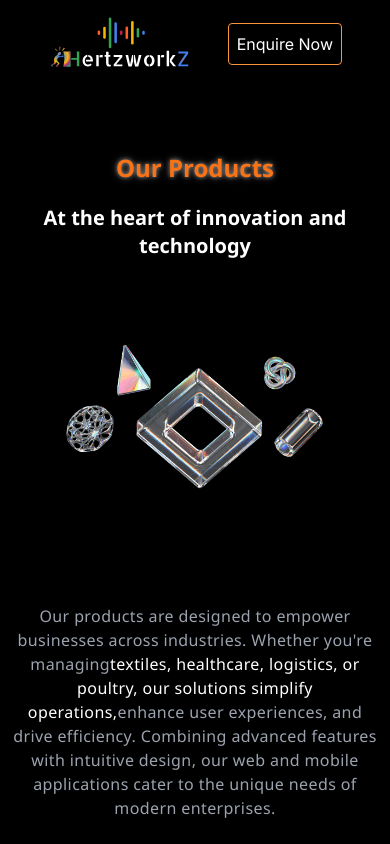
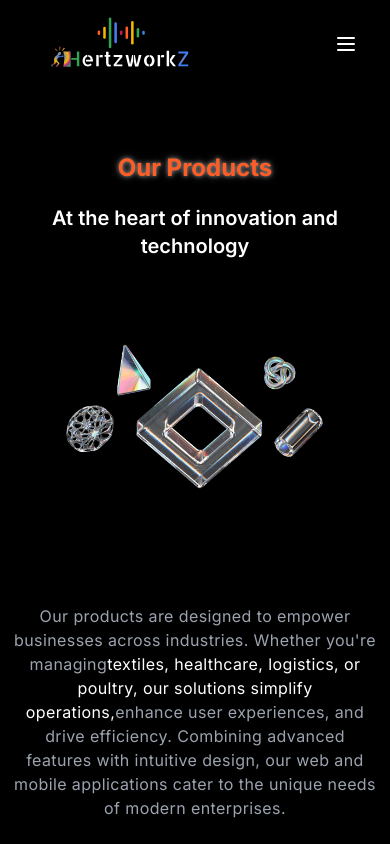
Before and after one commit to sabarish-10/hertz, a React (Vite) app: page / in a window 390 px wide. Shown: the top 844 px of the page. Built offline with nearby package versions, Linux system fonts and the light colour scheme.

Commit message:
Altered Navbar Styles

```diff
--- a/src/components/productsPage/Navbar.jsx
+++ b/src/components/productsPage/Navbar.jsx
@@ -1,26 +1,72 @@
-import React from "react";
-import logo from "/assets/logo.svg"
+import React, { useState } from "react";
+import logo from "/assets/logo.svg";
+
 function Navbar() {
+  const [isMenuOpen, setIsMenuOpen] = useState(false);
+
   return (
-    <nav className="flex justify-between items-center  mx-4 p-4 bg-black text-white">
+    <nav className="flex justify-between items-center mx-4 p-4 bg-black text-white font-segoe">
       <div className="flex items-center">
-        <img
-          src={logo}
-          alt="Logo"
-          className="w-36 h-14 mx-4"
-        />
+        <img src={logo} alt="Logo" className="w-36 h-14 mx-4" />
+      </div>
 
-      </div>
-      <ul className="cursor-pointer hidden md:flex mx-4 flex items-center space-x-6 text-sm">
+      <ul className="hidden md:flex items-center space-x-6 text-sm">
         <li className="hover:text-orange-500">Home</li>
         <li className="hover:text-orange-500">Services</li>
-        <li className="border border-slate-600  text-orange-500 p-2 rounded">Products</li>
+        <li className="border rounded border-gray-800 border-opacity-80 text-orange-500 p-2 ">Products</li>
         <li className="hover:text-orange-500">Career</li>
         <li className="hover:text-orange-500">Contact Us</li>
       </ul>
-      <button className="border border-orange-400   p-2 mx-4 rounded hover:bg-orange-500 hover:text-white">
+
+      <button className="hidden md:block border border-lightOrange p-2 px-5 py-3 font-urbanist text-11.25 font-medium mx-4 rounded hover:bg-orange-500 hover:text-white ">
         Enquire Now
       </button>
+
+      <div className="md:hidden flex items-center">
+        <button
+          className="text-white focus:outline-none"
+          onClick={() => setIsMenuOpen(!isMenuOpen)}
+        >
+          <svg
+            className="w-6 h-6"
+            fill="none"
+            stroke="currentColor"
+            viewBox="0 0 24 24"
+            xmlns="http://www.w3.org/2000/svg"
+          >
+            {isMenuOpen ? (
+              <path
+                strokeLinecap="round"
+                strokeLinejoin="round"
+                strokeWidth={2}
+                d="M6 18L18 6M6 6l12 12"
+              />
+            ) : (
+              <path
+                strokeLinecap="round"
+                strokeLinejoin="round"
+                strokeWidth={2}
+                d="M4 6h16M4 12h16M4 18h16"
+              />
+            )}
+          </svg>
+        </button>
+      </div>
+
+      {isMenuOpen && (
+        <div className="absolute top-16 left-0 w-full bg-black text-white flex flex-col items-center space-y-4 py-4 md:hidden">
+          <ul className="flex flex-col items-center space-y-4">
+            <li className="hover:text-orange-500">Home</li>
+            <li className="hover:text-orange-500">Services</li>
+            <li className="border rounded border-gray-800 border-opacity-80 text-orange-500 p-2 ">Products</li>
+            <li className="hover:text-orange-500">Career</li>
+            <li className="hover:text-orange-500">Contact Us</li>
+          </ul>
+          <button className="border border-lightOrange p-2 px-5 py-2 rounded font-urbanist text-11.25 font-medium hover:text-white">
+            Enquire Now
+          </button>
+        </div>
+      )}
     </nav>
   );
 }
--- a/src/components/productsPage/ProductsSection.jsx
+++ b/src/components/productsPage/ProductsSection.jsx
@@ -3,7 +3,7 @@ import obj from "/assets/obj.png";
 function ProductsSection() {
   return (
     <section className="my-16 bg-black text-white text-center font-segoe">
-      <h2 className="text-2xl sm:text-3xl md:text-4xl lg:text-5xl font-bold text-orange-500 glow-effect mb-5">
+      <h2 className="text-2xl sm:text-3xl md:text-4xl lg:text-5xl font-bold text-lightOrange  glow-effect mb-5">
         Our Products
       </h2>
       <p className="text-xl sm:text-2xl md:text-3xl lg:text-[36px] font-semibold text-white mb-4 md:mb-6 text-center ">
--- a/tailwind.config.js
+++ b/tailwind.config.js
@@ -45,6 +45,12 @@ export default {
         'custom-md': '50px',
         'custom-lg': '55px',
       },
+      fontFamily: {
+        urbanist: ['Urbanist', 'sans-serif'],
+      },
+      fontSize: {
+        '11.25': '11.25px',
+      },
     },
   },
   plugins: [],
```
